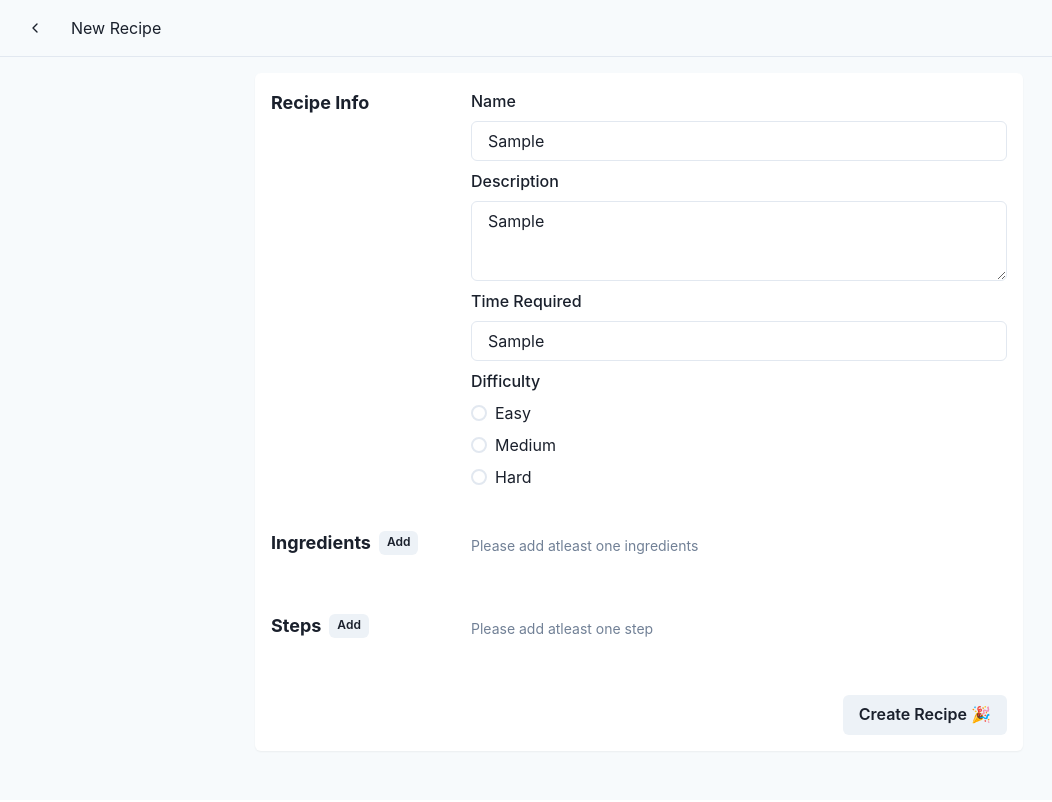
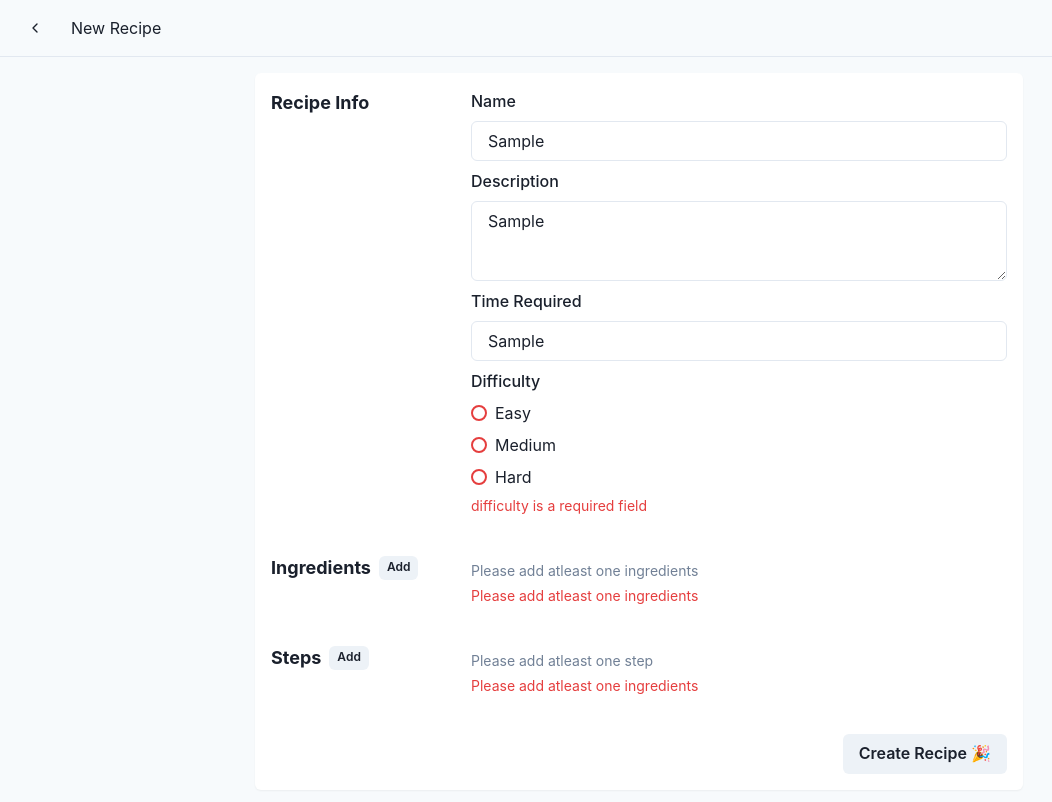
Before and after one commit to philldev/recipe-app, a Next.js app: page /recipes/new in a window 1280 px wide. Both pictures are taken after typing "Sample", "Sample", "Sample" into the empty fields and a click on the button "Create Recipe 🎉". Shown: the top 802 px of the page, without its empty margins (1-1053 px from the left). Built offline with nearby package versions, Linux system fonts and the light colour scheme.

Commit message:
update form

```diff
--- a/components/Layout.tsx
+++ b/components/Layout.tsx
@@ -16,6 +16,8 @@ import NextLink from '../helpers/next-link'
 
 export const Layout = ({
 	title = 'Home',
+	hideHeader,
+	rightToolbar,
 	...props
 }: FlexProps & {
 	title?: string
@@ -28,7 +30,7 @@ export const Layout = ({
 				<title>{title}</title>
 			</Head>
 			<Flex bg='gray.50' flexDir='column' w='100%' minH='100vh' {...props}>
-				{!props.hideHeader && (
+				{!hideHeader && (
 					<Box borderBottomWidth='1px'>
 						<Container maxW='container.xl'>
 							<Flex
@@ -46,7 +48,7 @@ export const Layout = ({
 									</NextLink>
 								</HStack>
 								<HStack>
-									{props.rightToolbar}
+									{rightToolbar}
 									<IconButton
 										aria-label='User'
 										title='User'
--- a/components/RecipeForm.tsx
+++ b/components/RecipeForm.tsx
@@ -1,5 +1,4 @@
 import {
-	Box,
 	Button,
 	Flex,
 	FormControl,
@@ -10,8 +9,6 @@ import {
 	Icon,
 	IconButton,
 	Input,
-	InputGroup,
-	InputLeftAddon,
 	Radio,
 	RadioGroup,
 	Stack,
@@ -42,6 +39,7 @@ const schema = y
 					text: y.string().required('This field cannot be empty'),
 				})
 			)
+			.min(1)
 			.required(),
 		steps: y
 			.array(
@@ -49,8 +47,9 @@ const schema = y
 					text: y.string().required(),
 				})
 			)
+			.min(1)
 			.required(),
-		imageUrl: y.string().url().required(),
+		imageUrl: y.string().url(),
 	})
 	.required()
 
@@ -69,6 +68,8 @@ export const RecipeForm = () => {
 		control: form.control,
 		name: 'steps',
 	})
+
+	console.log(form.formState.errors)
 
 	return (
 		<VStack
@@ -93,19 +94,23 @@ export const RecipeForm = () => {
 					<FormControl isInvalid={Boolean(form.formState.errors.title)}>
 						<FormLabel>Name</FormLabel>
 						<Input {...form.register('title')} />
-						<FormErrorMessage>{form.formState.errors.title}</FormErrorMessage>
+						<FormErrorMessage>
+							{form.formState.errors.title?.message}
+						</FormErrorMessage>
 					</FormControl>
 					<FormControl isInvalid={Boolean(form.formState.errors.description)}>
 						<FormLabel>Description</FormLabel>
 						<Textarea {...form.register('description')} />
 						<FormErrorMessage>
-							{form.formState.errors.description}
+							{form.formState.errors.description?.message}
 						</FormErrorMessage>
 					</FormControl>
 					<FormControl isInvalid={Boolean(form.formState.errors.time)}>
 						<FormLabel>Time Required</FormLabel>
 						<Input placeholder='60 Mnt' {...form.register('time')} />
-						<FormErrorMessage>{form.formState.errors.time}</FormErrorMessage>
+						<FormErrorMessage>
+							{form.formState.errors.time?.message}
+						</FormErrorMessage>
 					</FormControl>
 
 					<FormControl isInvalid={Boolean(form.formState.errors.difficulty)}>
@@ -121,7 +126,7 @@ export const RecipeForm = () => {
 							</Stack>
 						</RadioGroup>
 						<FormErrorMessage>
-							{form.formState.errors.difficulty}
+							{form.formState.errors.difficulty?.message}
 						</FormErrorMessage>
 					</FormControl>
 				</VStack>
@@ -148,7 +153,10 @@ export const RecipeForm = () => {
 						Add
 					</Button>
 				</HStack>
-				<FormControl flex={['auto', '1']}>
+				<FormControl
+					flex={['auto', '1']}
+					isInvalid={Boolean(form.formState.errors.ingredients)}
+				>
 					<VStack alignItems='stretch'>
 						{ingredientsFieldArray.fields.map((field, index) => (
 							<FormControl
@@ -179,12 +187,17 @@ export const RecipeForm = () => {
 								</FormErrorMessage>
 							</FormControl>
 						))}
+
 						{ingredientsFieldArray.fields.length === 0 && (
 							<FormHelperText>
 								Please add atleast one ingredients
 							</FormHelperText>
 						)}
 					</VStack>
+					<FormErrorMessage>
+						{form.formState.errors.ingredients &&
+							'Please add atleast one ingredients'}
+					</FormErrorMessage>
 				</FormControl>
 			</Flex>
 			<Flex flexDir={['column', 'row']}>
@@ -207,7 +220,10 @@ export const RecipeForm = () => {
 						Add
 					</Button>
 				</HStack>
-				<FormControl flex={['auto', '1']}>
+				<FormControl
+					flex={['auto', '1']}
+					isInvalid={Boolean(form.formState.errors.steps)}
+				>
 					<VStack alignItems='stretch'>
 						{stepsFieldArray.fields.map((field, index) => (
 							<FormControl
@@ -244,10 +260,14 @@ export const RecipeForm = () => {
 							<FormHelperText>Please add atleast one step</FormHelperText>
 						)}
 					</VStack>
+					<FormErrorMessage>
+						{form.formState.errors.steps &&
+							'Please add atleast one ingredients'}
+					</FormErrorMessage>
 				</FormControl>
 			</Flex>
 			<HStack justifyContent='flex-end'>
-				<Button>Create Recipe 🎉</Button>
+				<Button type='submit'>Create Recipe 🎉</Button>
 			</HStack>
 		</VStack>
 	)
```
